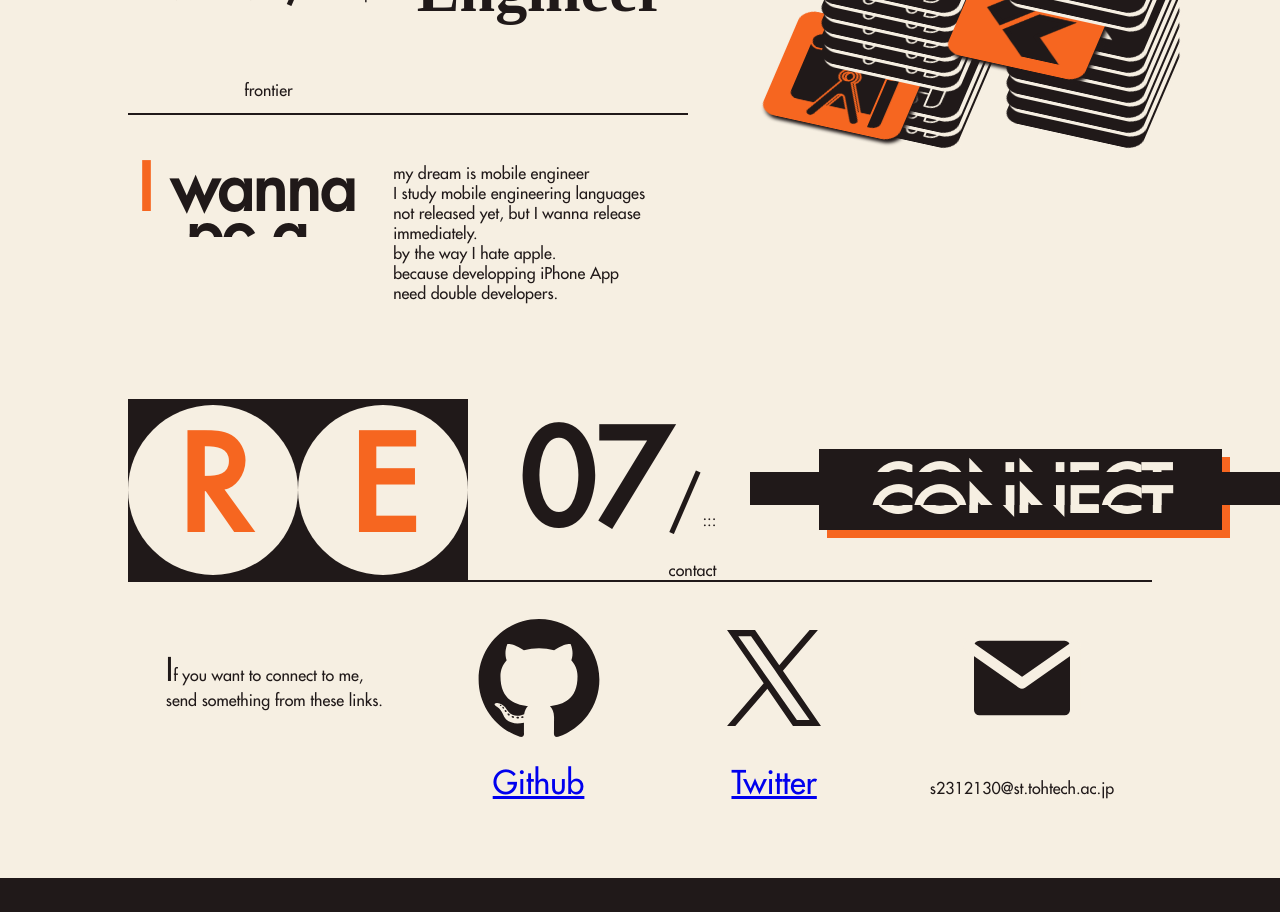
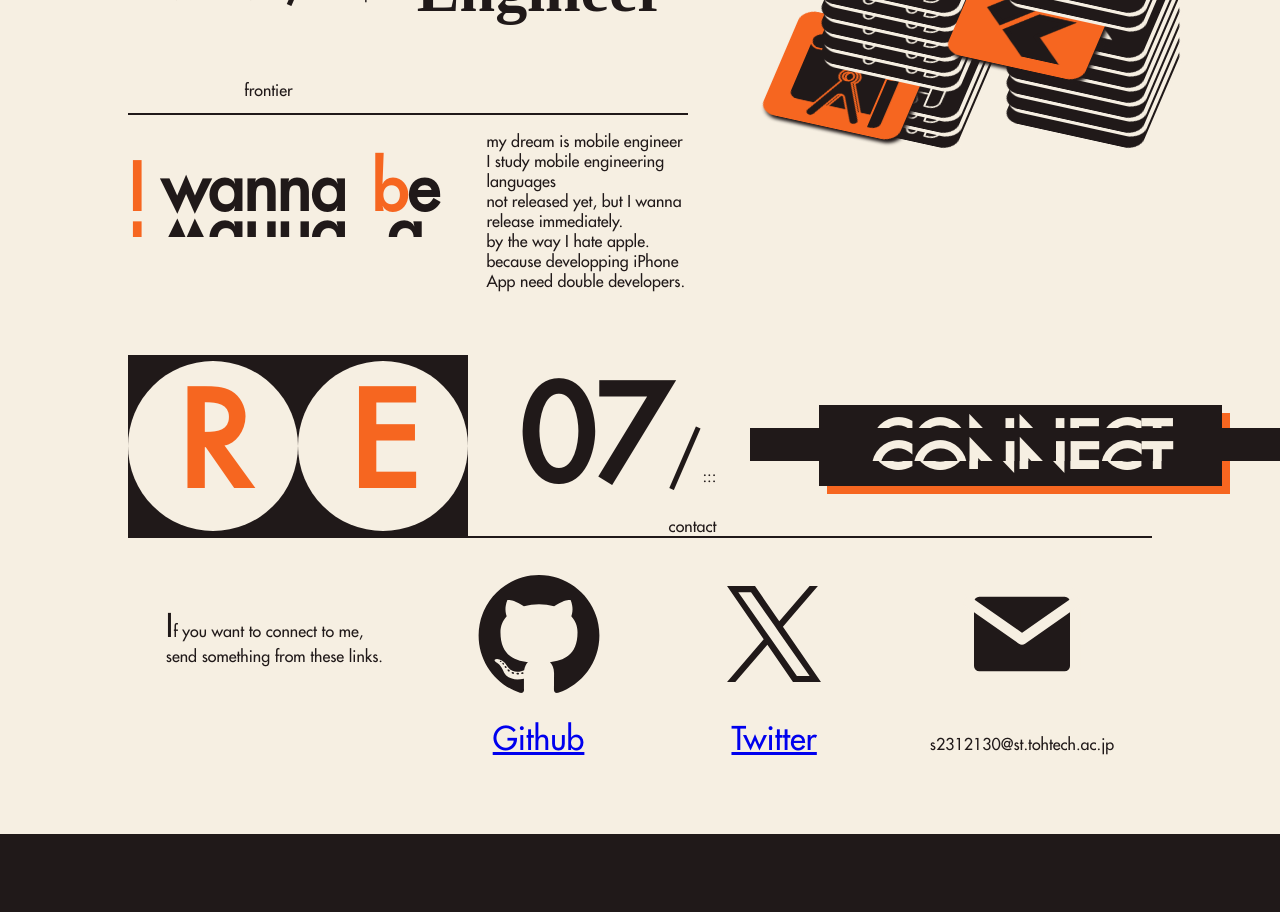
Before and after one commit to Rerurate514/portfolirate, a React (Create React App) app: page / in a window 1280 px wide. Shown: the part 4720-5632 px from the top of the page. Built offline with nearby package versions, Linux system fonts and the light colour scheme.

Commit message:
i wannaの時の位置調整

```diff
--- a/src/components/temporal.tsx
+++ b/src/components/temporal.tsx
@@ -17,11 +17,12 @@ export const Temporal = () => {
                     </p>
                 </div>
             </div>
-            <div className="flex def-margin-top">
-                <div className="font-64 def-margin-top">
-                    <MirrorStr str="I wanna be a"/>
+            <div className="flex def-margin-top tempo-grid">
+                <div className="font-64 def-margin-top iwanna-grid">
+                    <MirrorStr str="I wanna"/>
+                    <MirrorStr str="be a"/>
                 </div>
-                <div className="left-text margin-32 left-margin-5">
+                <div className="left-text left-margin-10">
                     <p className="no-margin">my dream is mobile engineer</p>
                     <p className="no-margin">I study mobile engineering languages</p>
                     <p className="no-margin">not released yet, but I wanna release immediately.</p>
```
